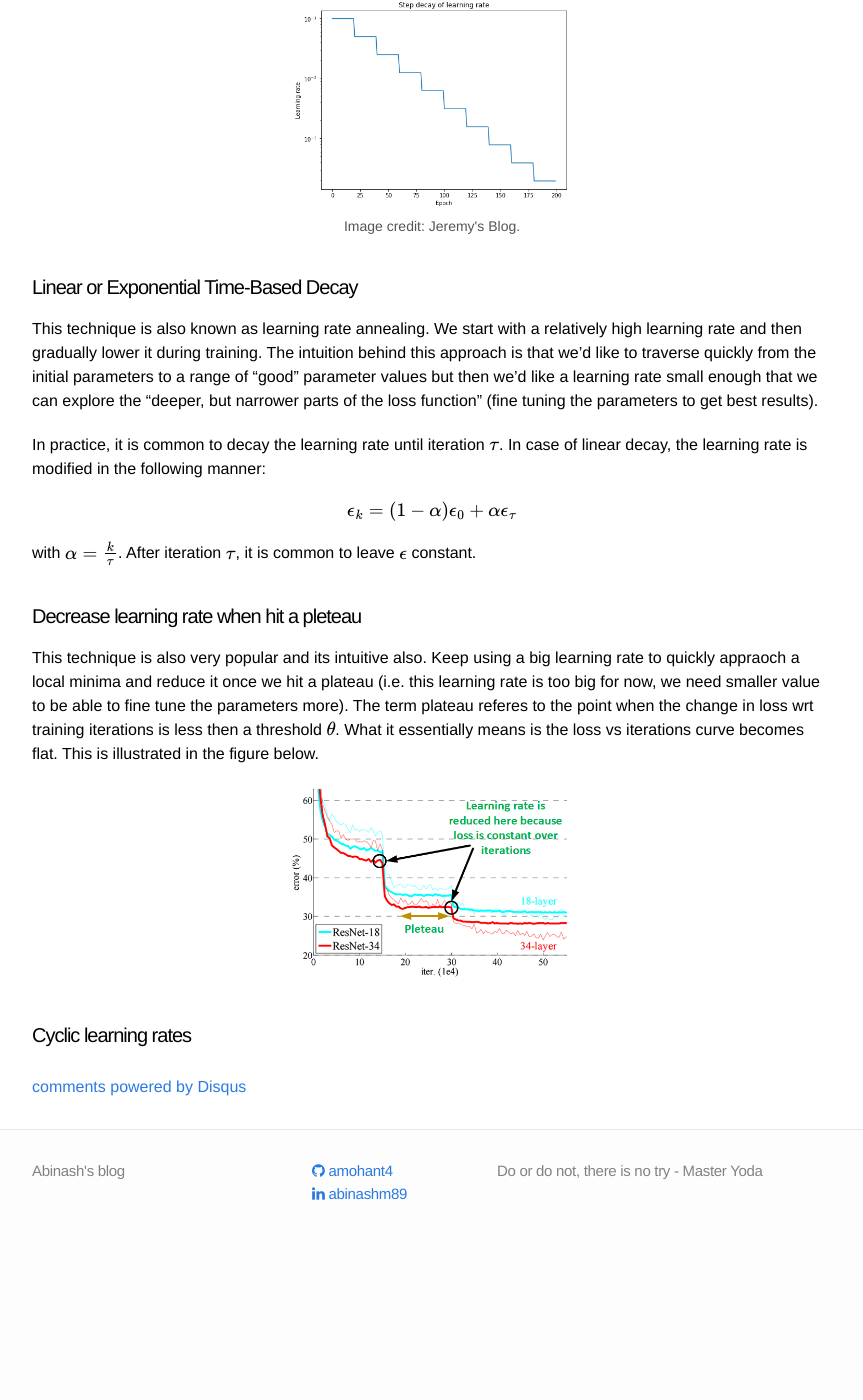
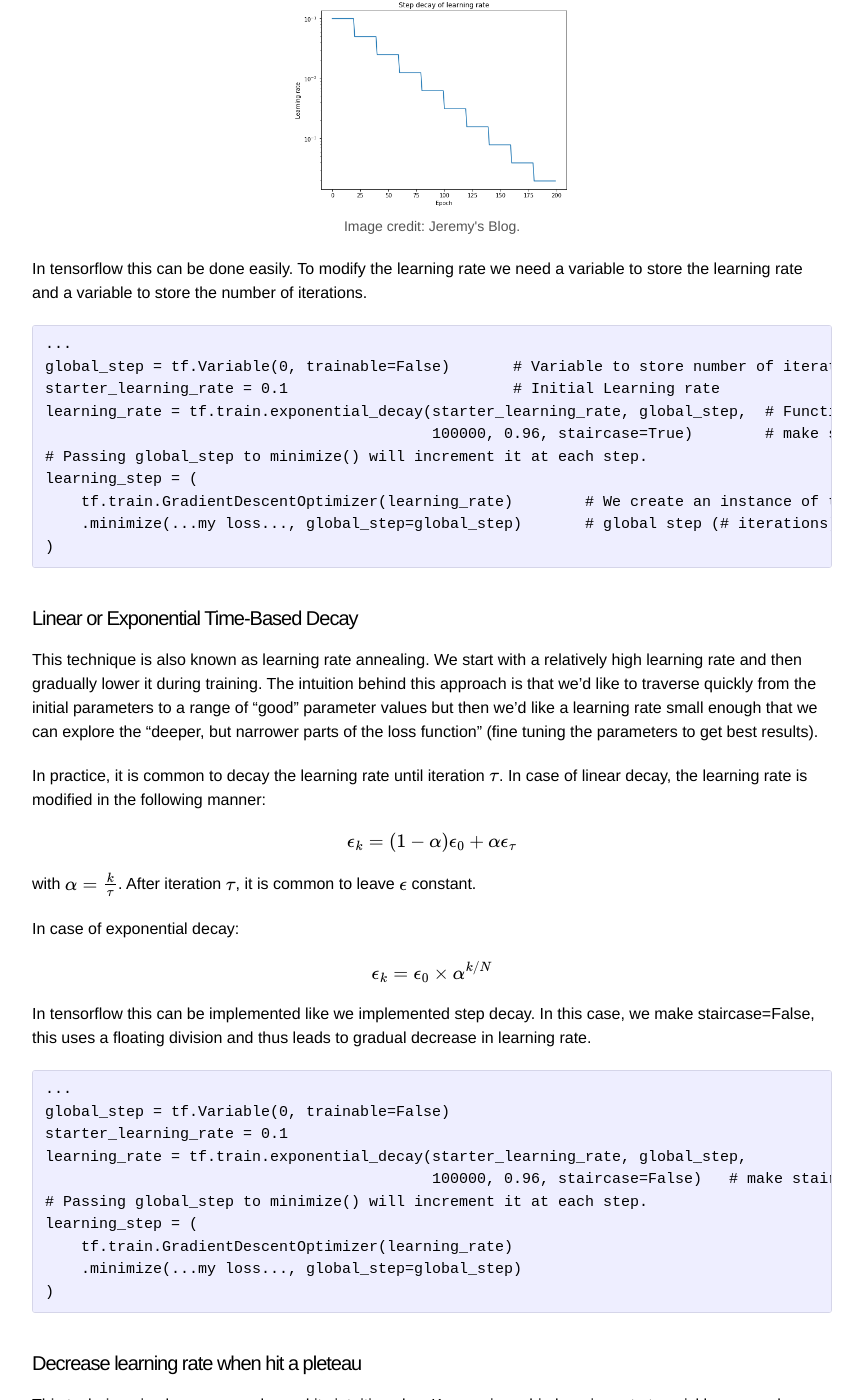
Before and after one commit to amohant4/amohant4.github.io, a Jekyll site: the page built from _posts/2019-01-29-Learning-Rate-Deep_learning.markdown, in a window 1280 px wide and 1400 px high, scrolled down 2167 px. Shown: the whole window, without its empty margins (208-1071 px from the left). Built offline with Jekyll 4.4.1, drawn with Linux system fonts in a browser that asks for light colours; nearby versions of some CDN libraries; formulas are drawn with MathJax 3; comment, search, counter and statistics services are not loaded; before the commit the page ends 3417 px from its top, so only the background shows below that; some of the changed text lies outside the part shown.

Commit message:
Update 2019-01-29-Learning-Rate-Deep_learning.markdown

````diff
--- a/_posts/2019-01-29-Learning-Rate-Deep_learning.markdown
+++ b/_posts/2019-01-29-Learning-Rate-Deep_learning.markdown
@@ -60,6 +60,21 @@ where, $$\epsilon_{k}$$ is the learning rate for $$k_{th}$$ epoch, $$\epsilon_{0
 <div class="thecap">Image credit: <a href="https://www.jeremyjordan.me/nn-learning-rate/"></a>Jeremy's Blog.</div>
 </div>
 
+In tensorflow this can be done easily. To modify the learning rate we need a variable to store the learning rate and a variable to store the number of iterations.
+```
+...
+global_step = tf.Variable(0, trainable=False)       # Variable to store number of iterations
+starter_learning_rate = 0.1                         # Initial Learning rate
+learning_rate = tf.train.exponential_decay(starter_learning_rate, global_step,  # Function applied by TF on the varible (same formula as shown above)
+                                           100000, 0.96, staircase=True)        # make staircase=True to force an integer division and thus create a step decay
+# Passing global_step to minimize() will increment it at each step.
+learning_step = (
+    tf.train.GradientDescentOptimizer(learning_rate)        # We create an instance of the optimizer with updated learning rate each time
+    .minimize(...my loss..., global_step=global_step)       # global step (# iterations) is updated by the minimize function
+)
+```
+
+
 #### Linear or Exponential Time-Based Decay
 
 This technique is also known as learning rate annealing. We start with a relatively high learning rate and then gradually lower it during training. The intuition behind this approach is that we'd like to traverse quickly from the initial parameters to a range of "good" parameter values but then we'd like a learning rate small enough that we can explore the "deeper, but narrower parts of the loss function" (fine tuning the parameters to get best results).
@@ -70,6 +85,25 @@ $$ \epsilon_{k} = (1-\alpha)\epsilon_{0} + \alpha \epsilon_{\tau} $$
 
 with $$ \alpha = \frac{k}{\tau}$$. After iteration $$ \tau$$, it is common to leave $$\epsilon$$  constant.
 
+In case of exponential decay:
+
+$$ \epsilon_{k} = \epsilon_{0} \times \alpha^{k/N}$$
+
+In tensorflow this can be implemented like we implemented step decay. In this case, we make staircase=False, this uses a floating division and thus leads to gradual decrease in learning rate.
+
+```
+...
+global_step = tf.Variable(0, trainable=False)
+starter_learning_rate = 0.1
+learning_rate = tf.train.exponential_decay(starter_learning_rate, global_step,
+                                           100000, 0.96, staircase=False)   # make staircase=False to force an float division and thus create a gradual decay
+# Passing global_step to minimize() will increment it at each step.
+learning_step = (
+    tf.train.GradientDescentOptimizer(learning_rate)
+    .minimize(...my loss..., global_step=global_step)
+)
+```
+
 #### Decrease learning rate when hit a pleteau
 
 This technique is also very popular and its intuitive also. Keep using a big learning rate to quickly appraoch a local minima and reduce it once we hit a plateau (i.e. this learning rate is too big for now, we need smaller value to be able to fine tune the parameters more). The term plateau referes to the point when the change in loss wrt training iterations is less then a threshold $$\theta$$. What it essentially means is the loss vs iterations curve becomes flat. This is illustrated in the figure below.
@@ -79,4 +113,21 @@ This technique is also very popular and its intuitive also. Keep using a big lea
 <!--div class="thecap">Image credit: <a href="https://www.jeremyjordan.me/nn-learning-rate/"></a>Jeremy's Blog.</div-->
 </div>
 
+These sort of custom learning rate decay scheduler can be easily impelemented by making the learning rate a placeholder. We then calculate the learning rate based on some set of rules and pass it to tensorflow in the feed_dict along with other data (input, output, dropout ratio, etc).
+
+```
+learning_rate = tf.placeholder(tf.float32, shape=[])
+# ...
+train_step = tf.train.GradientDescentOptimizer(
+    learning_rate=learning_rate).minimize(mse)
+
+sess = tf.Session()
+
+# Feed different values for learning rate to each training step.
+sess.run(train_step, feed_dict={learning_rate: 0.1})
+sess.run(train_step, feed_dict={learning_rate: 0.1})
+sess.run(train_step, feed_dict={learning_rate: 0.01})
+sess.run(train_step, feed_dict={learning_rate: 0.01})
+```
+
 #### Cyclic learning rates
````
